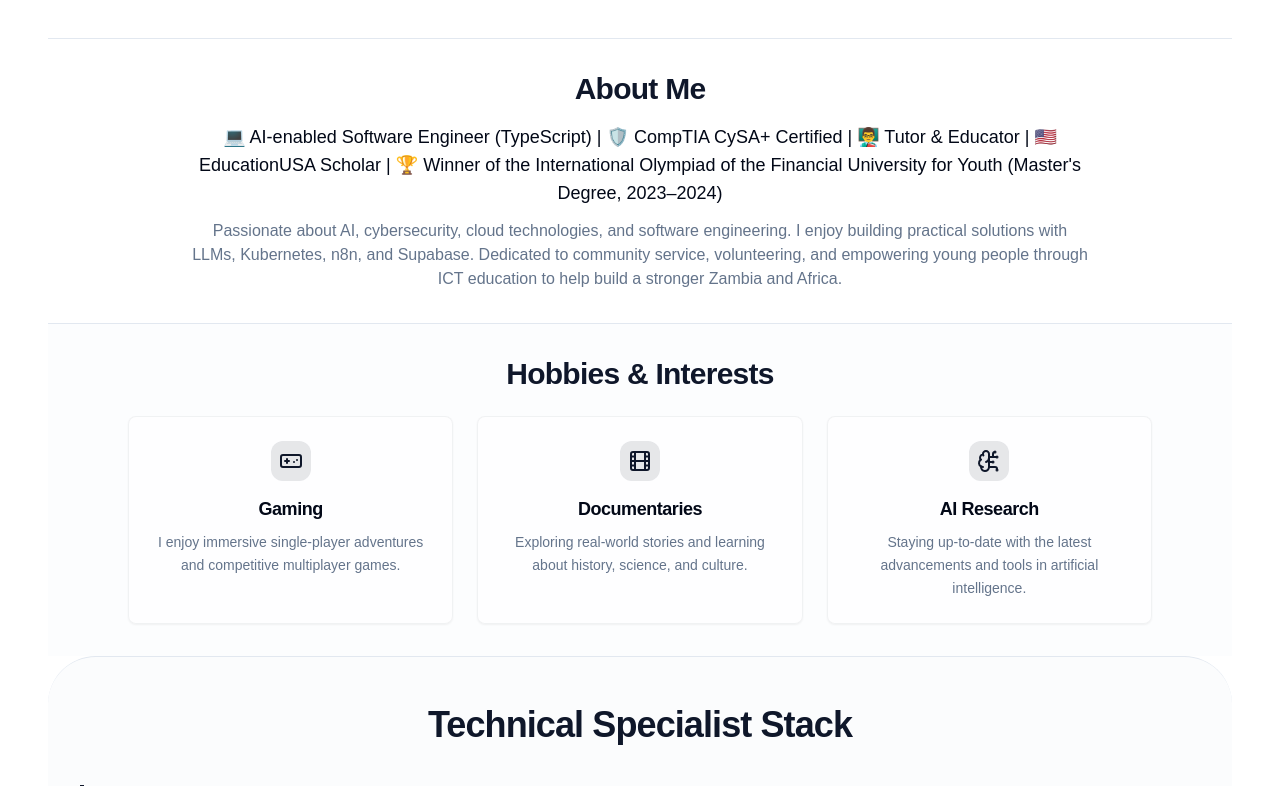
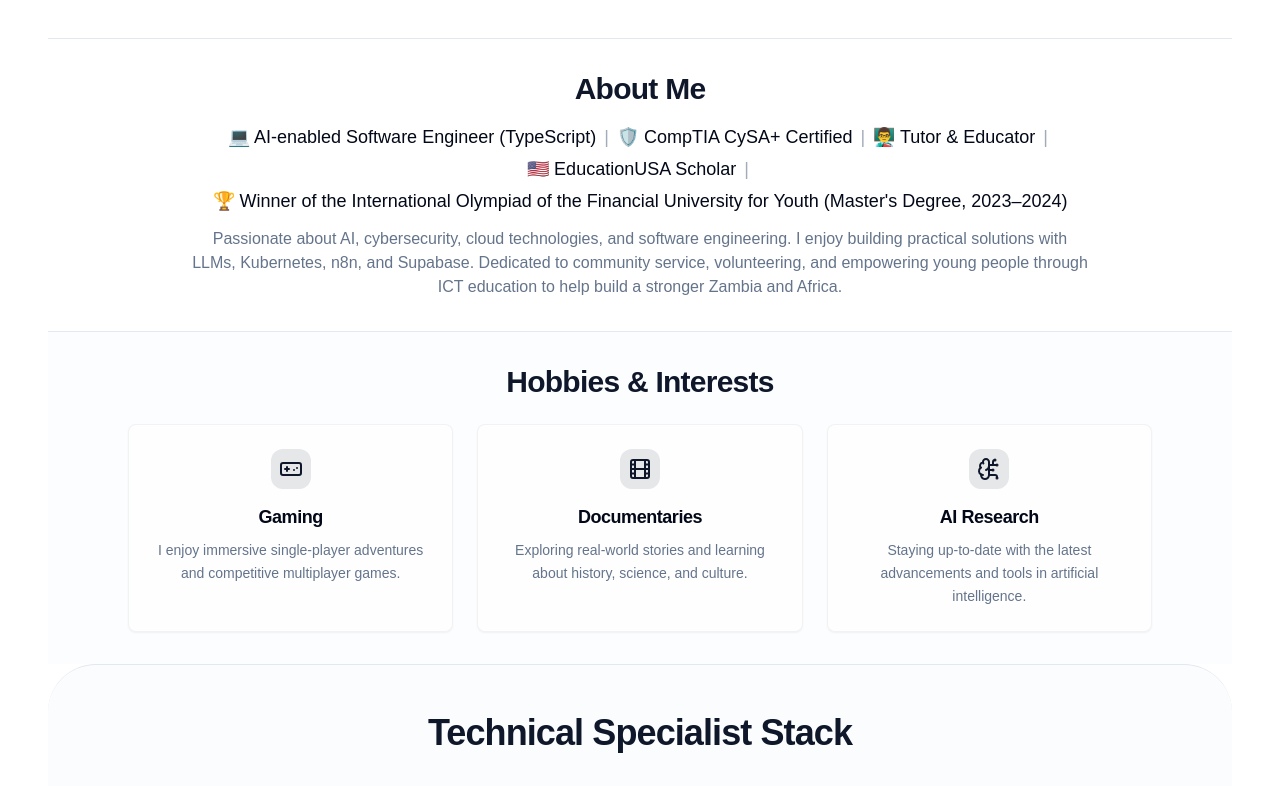
Before and after one commit to MS0C54073/muzoprof, a Next.js app: page / in a window 1280 px wide. Shown: the part 874-1660 px from the top of the page. Built offline with nearby package versions, Linux system fonts and the light colour scheme.

Commit message:
4 now point direct to PDF certificate links

```diff
--- a/src/app/globals.css
+++ b/src/app/globals.css
@@ -4,7 +4,7 @@
 @tailwind utilities;
 
 body {
-  font-family: Arial, Helvetica, sans-serif;
+  font-family: Arial, Helvetica, 'Segoe UI Emoji', 'Apple Color Emoji', 'Noto Color Emoji', sans-serif;
 }
 
 @layer base {
--- a/src/app/page.tsx
+++ b/src/app/page.tsx
@@ -321,7 +321,8 @@ const communityInvolvement = [
 
 const educationData = [
     {
-        degree: "🇺🇸 EducationUSA Scholar",
+        degree: "EducationUSA Scholar",
+        emoji: "🇺🇸",
         university: "U.S. Embassy Lusaka / EducationUSA Zambia",
         duration: "2026",
     },
@@ -451,10 +452,10 @@ export default function Home() {
             "WINNER of 'International Olympiad of the Financial University for Youth (Master's Degree - 2023-2024)'"
         ],
         certifications: [
-            "ZRA Tax Compliance & Smart Invoicing Certifications — https://online.atingi.org/admin/tool/certificate/index.php?code=6893547292MS",
-            "ZRA PAYE APPRECIATION COURSE — https://online.atingi.org/admin/tool/certificate/view.php?code=0375281015MS",
             "ZRA Customs Appreciation Course — https://online.atingi.org/pluginfile.php/1/tool_certificate/issues/1782245945/6699500449MS.pdf",
-            "Zambia Revenue Authority: Smart Invoice & Indirect Taxes — https://online.atingi.org/admin/tool/certificate/index.php?code=1233986026MS",
+            "ZRA PAYE Appreciation Course — https://online.atingi.org/pluginfile.php/1/tool_certificate/issues/1782227768/0375281015MS.pdf",
+            "ZRA Smart Invoice Course — https://online.atingi.org/pluginfile.php/1/tool_certificate/issues/1782065027/6893547292MS.pdf",
+            "ZRA Indirect Taxes Course — https://online.atingi.org/pluginfile.php/1/tool_certificate/issues/1782056658/1233986026MS.pdf",
             "CompTIA Cybersecurity Analyst (CySA+) CS0-003 (Specialization) - Pearson Education — https://coursera.org/verify/specialization/BEVC4O7ECJ16",
             "Enterprise Data Integration, Governance and Architecture (Specialization) — https://coursera.org/verify/specialization/VQG0M4XP7P47",
             "AI Agents and Agentic AI in Python: Powered by Generative AI — Vanderbilt University (Specialisation) — https://www.coursera.org/account/accomplishments/specialization/K42YL24QMRT3",
@@ -844,8 +845,16 @@ export default function Home() {
         <section id="about" className="py-6 md:py-8 border-t px-4 md:px-0">
             <h2 className="text-xl md:text-3xl font-bold text-center mb-4 text-primary tracking-tight"><TranslatedText text="About Me"/></h2>
             <div className="max-w-4xl mx-auto space-y-3 text-center">
-                <p className="text-base md:text-lg font-medium text-foreground leading-relaxed">
-                    <TranslatedText text="💻 AI-enabled Software Engineer (TypeScript) | 🛡️ CompTIA CySA+ Certified | 👨‍🏫 Tutor & Educator | 🇺🇸 EducationUSA Scholar | 🏆 Winner of the International Olympiad of the Financial University for Youth (Master's Degree, 2023–2024)"/>
+                <p className="text-base md:text-lg font-medium text-foreground leading-relaxed flex flex-wrap justify-center gap-x-1 gap-y-1">
+                    <span>💻 <TranslatedText text="AI-enabled Software Engineer (TypeScript)"/></span>
+                    <span className="text-muted-foreground/60 mx-1">|</span>
+                    <span>🛡️ <TranslatedText text="CompTIA CySA+ Certified"/></span>
+                    <span className="text-muted-foreground/60 mx-1">|</span>
+                    <span>👨‍🏫 <TranslatedText text="Tutor & Educator"/></span>
+                    <span className="text-muted-foreground/60 mx-1">|</span>
+                    <span>🇺🇸 <TranslatedText text="EducationUSA Scholar"/></span>
+                    <span className="text-muted-foreground/60 mx-1">|</span>
+                    <span>🏆 <TranslatedText text="Winner of the International Olympiad of the Financial University for Youth (Master's Degree, 2023–2024)"/></span>
                 </p>
                 <p className="text-sm md:text-base text-muted-foreground leading-relaxed">
                     <TranslatedText text="Passionate about AI, cybersecurity, cloud technologies, and software engineering. I enjoy building practical solutions with LLMs, Kubernetes, n8n, and Supabase. Dedicated to community service, volunteering, and empowering young people through ICT education to help build a stronger Zambia and Africa."/>
@@ -1198,7 +1207,7 @@ export default function Home() {
                 </div>
                 <div className="space-y-1">
                     <p className="text-[10px] md:text-xs text-primary font-black uppercase tracking-widest bg-primary/10 w-fit px-3 py-1 rounded-full mb-1"><TranslatedText text={edu.duration}/></p>
-                    <h3 className="text-base md:text-lg font-black text-accent leading-tight"><TranslatedText text={edu.degree}/></h3>
+                    <h3 className="text-base md:text-lg font-black text-accent leading-tight">{(edu as any).emoji && <span>{(edu as any).emoji} </span>}<TranslatedText text={edu.degree}/></h3>
                     <p className="font-bold text-foreground text-sm md:text-base"><TranslatedText text={edu.university}/></p>
                     {edu.note && (
                       <p className="text-xs md:text-sm text-muted-foreground italic mt-2 font-medium border-l-4 border-accent/40 pl-4 bg-accent/5 py-1.5 rounded-r-lg">
--- a/src/i18n/locales/en.json
+++ b/src/i18n/locales/en.json
@@ -195,11 +195,17 @@
   "Enterprise Data Integration, Governance and Architecture (Specialization)": "Enterprise Data Integration, Governance and Architecture (Specialization)",
   "Development of Digital Twins: Machine Learning with Orange Data Mining — Novosibirsk State Technical University": "Development of Digital Twins: Machine Learning with Orange Data Mining — Novosibirsk State Technical University",
   "ZRA Tax Compliance & Smart Invoicing Certifications": "ZRA Tax Compliance & Smart Invoicing Certifications",
-  "Zambia Revenue Authority: Smart Invoice & Indirect Taxes": "Zambia Revenue Authority: Smart Invoice & Indirect Taxes",
+  "ZRA Customs Appreciation Course": "ZRA Customs Appreciation Course",
+  "ZRA PAYE Appreciation Course": "ZRA PAYE Appreciation Course",
+  "ZRA Smart Invoice Course": "ZRA Smart Invoice Course",
+  "ZRA Indirect Taxes Course": "ZRA Indirect Taxes Course",
   "🐔 Chicken Dodger": "🐔 Chicken Dodger",
-  "💻 AI-enabled Software Engineer (TypeScript) | 🛡️ CompTIA CySA+ Certified | 👨‍🏫 Tutor & Educator | 🇺🇸 EducationUSA Scholar | 🏆 Winner of the International Olympiad of the Financial University for Youth (Master's Degree, 2023–2024)": "💻 AI-enabled Software Engineer (TypeScript) | 🛡️ CompTIA CySA+ Certified | 👨‍🏫 Tutor & Educator | 🇺🇸 EducationUSA Scholar | 🏆 Winner of the International Olympiad of the Financial University for Youth (Master's Degree, 2023–2024)",
+  "AI-enabled Software Engineer (TypeScript)": "AI-enabled Software Engineer (TypeScript)",
+  "CompTIA CySA+ Certified": "CompTIA CySA+ Certified",
+  "Tutor & Educator": "Tutor & Educator",
+  "EducationUSA Scholar": "EducationUSA Scholar",
+  "Winner of the International Olympiad of the Financial University for Youth (Master's Degree, 2023–2024)": "Winner of the International Olympiad of the Financial University for Youth (Master's Degree, 2023–2024)",
   "Passionate about AI, cybersecurity, cloud technologies, and software engineering. I enjoy building practical solutions with LLMs, Kubernetes, n8n, and Supabase. Dedicated to community service, volunteering, and empowering young people through ICT education to help build a stronger Zambia and Africa.": "Passionate about AI, cybersecurity, cloud technologies, and software engineering. I enjoy building practical solutions with LLMs, Kubernetes, n8n, and Supabase. Dedicated to community service, volunteering, and empowering young people through ICT education to help build a stronger Zambia and Africa.",
-  "🇺🇸 EducationUSA Scholar": "🇺🇸 EducationUSA Scholar",
   "U.S. Embassy Lusaka / EducationUSA Zambia": "U.S. Embassy Lusaka / EducationUSA Zambia",
   "ZamFund — Zambia Fund Hub": "ZamFund — Zambia Fund Hub",
   "A Zambian-first investment marketplace connecting local startups and SMEs with retail and diaspora investors. Founders raise capital through equity, revenue-share, loan, or crowdfunding campaigns, while investors browse verified opportunities, fund campaigns from an in-app wallet, and track returns.": "A Zambian-first investment marketplace connecting local startups and SMEs with retail and diaspora investors. Founders raise capital through equity, revenue-share, loan, or crowdfunding campaigns, while investors browse verified opportunities, fund campaigns from an in-app wallet, and track returns.",
--- a/src/i18n/locales/ru.json
+++ b/src/i18n/locales/ru.json
@@ -195,11 +195,17 @@
   "Enterprise Data Integration, Governance and Architecture (Specialization)": "Корпоративная интеграция данных, управление и архитектура (Специализация)",
   "Development of Digital Twins: Machine Learning with Orange Data Mining — Novosibirsk State Technical University": "Разработка цифровых двойников: машинное обучение в Orange Data Mining — Новосибирский государственный технический университет",
   "ZRA Tax Compliance & Smart Invoicing Certifications": "Сертификация ZRA по налоговому комплаенсу и умному выставлению счетов",
-  "Zambia Revenue Authority: Smart Invoice & Indirect Taxes": "Налоговое управление Замбии: Умные счета и косвенные налоги",
+  "ZRA Customs Appreciation Course": "Курс ZRA по таможне",
+  "ZRA PAYE Appreciation Course": "Курс ZRA по подоходному налогу (PAYE)",
+  "ZRA Smart Invoice Course": "Курс ZRA по умным счетам",
+  "ZRA Indirect Taxes Course": "Курс ZRA по косвенным налогам",
   "🐔 Chicken Dodger": "🐔 Chicken Dodger",
-  "💻 AI-enabled Software Engineer (TypeScript) | 🛡️ CompTIA CySA+ Certified | 👨‍🏫 Tutor & Educator | 🇺🇸 EducationUSA Scholar | 🏆 Winner of the International Olympiad of the Financial University for Youth (Master's Degree, 2023–2024)": "💻 AI-инженер по разработке ПО (TypeScript) | 🛡️ Сертифицированный CompTIA CySA+ | 👨‍🏫 Преподаватель и наставник | 🇺🇸 Стипендиат EducationUSA | 🏆 Победитель Международной олимпиады Финансового университета для молодёжи (магистратура, 2023–2024)",
+  "AI-enabled Software Engineer (TypeScript)": "AI-инженер по разработке ПО (TypeScript)",
+  "CompTIA CySA+ Certified": "Сертифицированный CompTIA CySA+",
+  "Tutor & Educator": "Преподаватель и наставник",
+  "EducationUSA Scholar": "Стипендиат EducationUSA",
+  "Winner of the International Olympiad of the Financial University for Youth (Master's Degree, 2023–2024)": "Победитель Международной олимпиады Финансового университета для молодёжи (магистратура, 2023–2024)",
   "Passionate about AI, cybersecurity, cloud technologies, and software engineering. I enjoy building practical solutions with LLMs, Kubernetes, n8n, and Supabase. Dedicated to community service, volunteering, and empowering young people through ICT education to help build a stronger Zambia and Africa.": "Увлекаюсь искусственным интеллектом, кибербезопасностью, облачными технологиями и разработкой программного обеспечения. Создаю практичные решения с использованием LLM, Kubernetes, n8n и Supabase. Активно занимаюсь волонтёрством, обучаю молодёжь ИКТ и стремлюсь внести вклад в развитие Замбии и Африки.",
-  "🇺🇸 EducationUSA Scholar": "🇺🇸 Стипендиат EducationUSA",
   "U.S. Embassy Lusaka / EducationUSA Zambia": "Посольство США в Лусаке / EducationUSA Замбия",
   "ZamFund — Zambia Fund Hub": "ZamFund — Инвестиционный хаб Замбии",
   "A Zambian-first investment marketplace connecting local startups and SMEs with retail and diaspora investors. Founders raise capital through equity, revenue-share, loan, or crowdfunding campaigns, while investors browse verified opportunities, fund campaigns from an in-app wallet, and track returns.": "Первая замбийская инвестиционная платформа, соединяющая местные стартапы и МСП с розничными и диаспорными инвесторами. Основатели привлекают капитал через акции, доли от выручки, займы или краудфандинг, а инвесторы изучают проверенные возможности и отслеживают доходность.",
```
